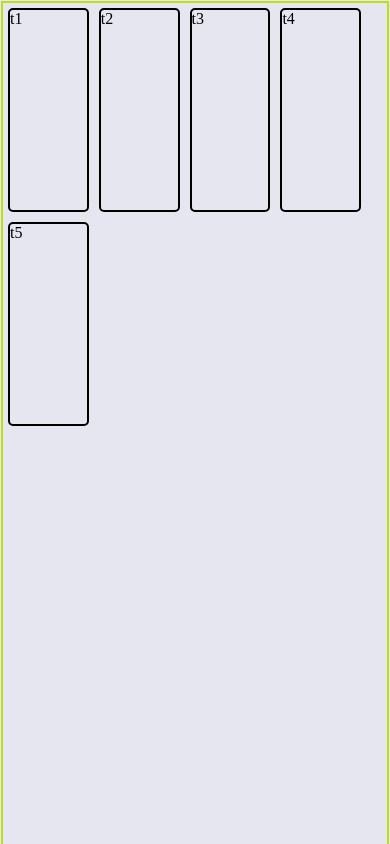
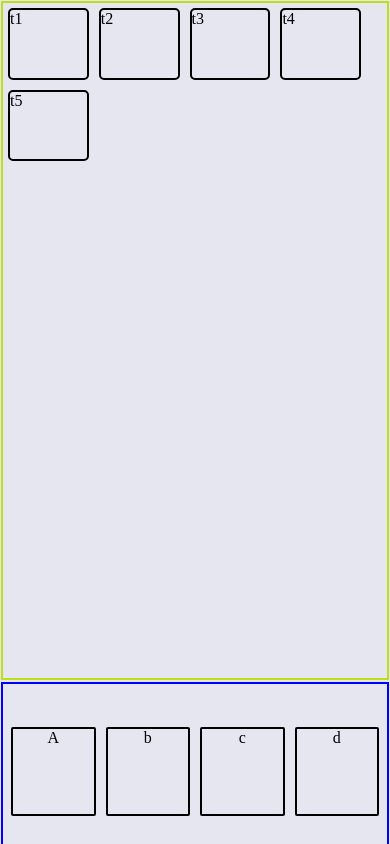
Before and after one commit to Blast101/Responsive2, a plain HTML site: page index.html in a window 390 px wide. Shown: the top 844 px of the page. Drawn offline with Linux system fonts and the light colour scheme.

Commit message:
Update style.css

```diff
--- a/style.css
+++ b/style.css
@@ -111,7 +111,6 @@ html,body{
         border: 2px solid rgb(189, 223, 23);
         width: 100vw;
         height: 80vh;
-        height: 2000px;
         display: flex;
         flex-direction: row;
         margin:1px 1px ;
```
